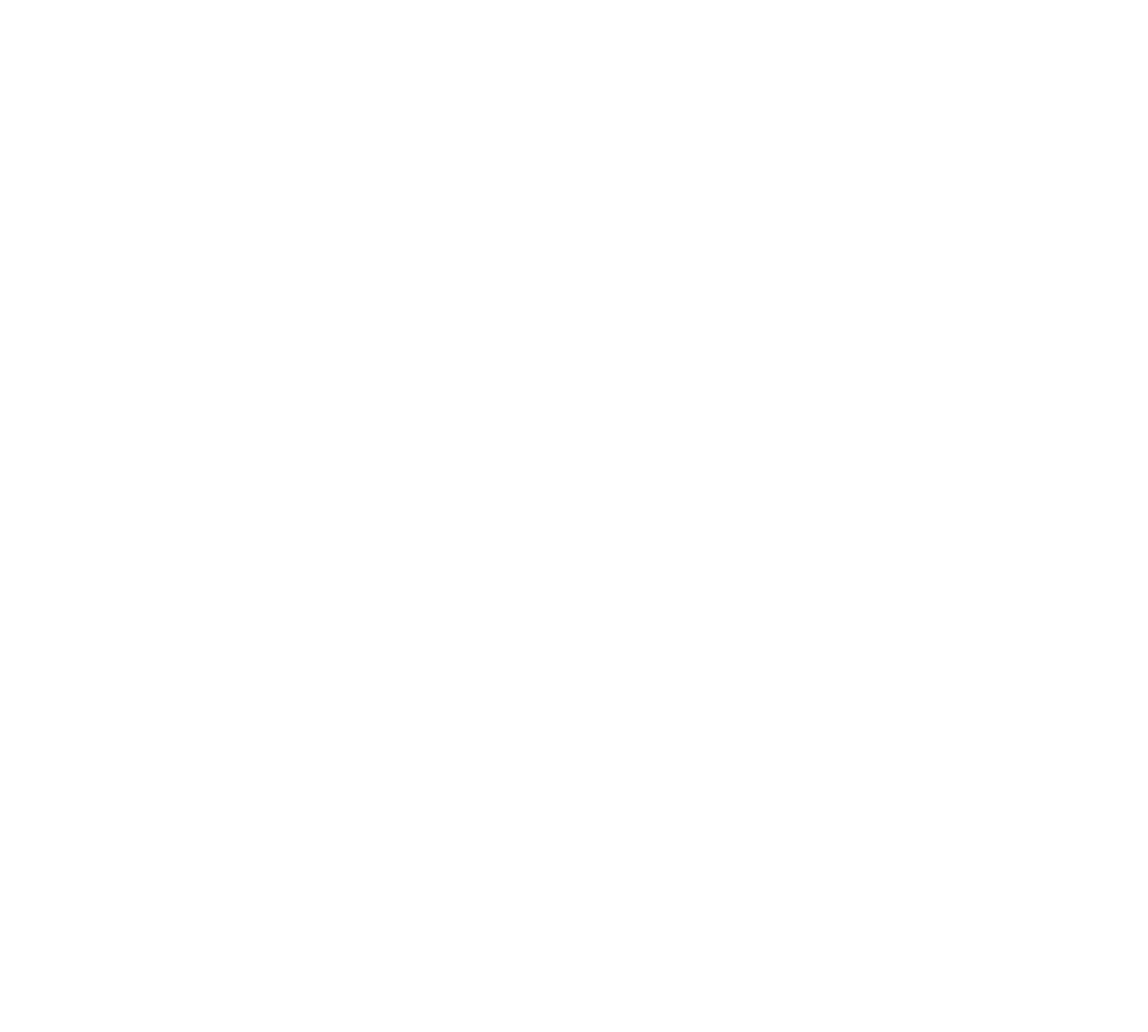
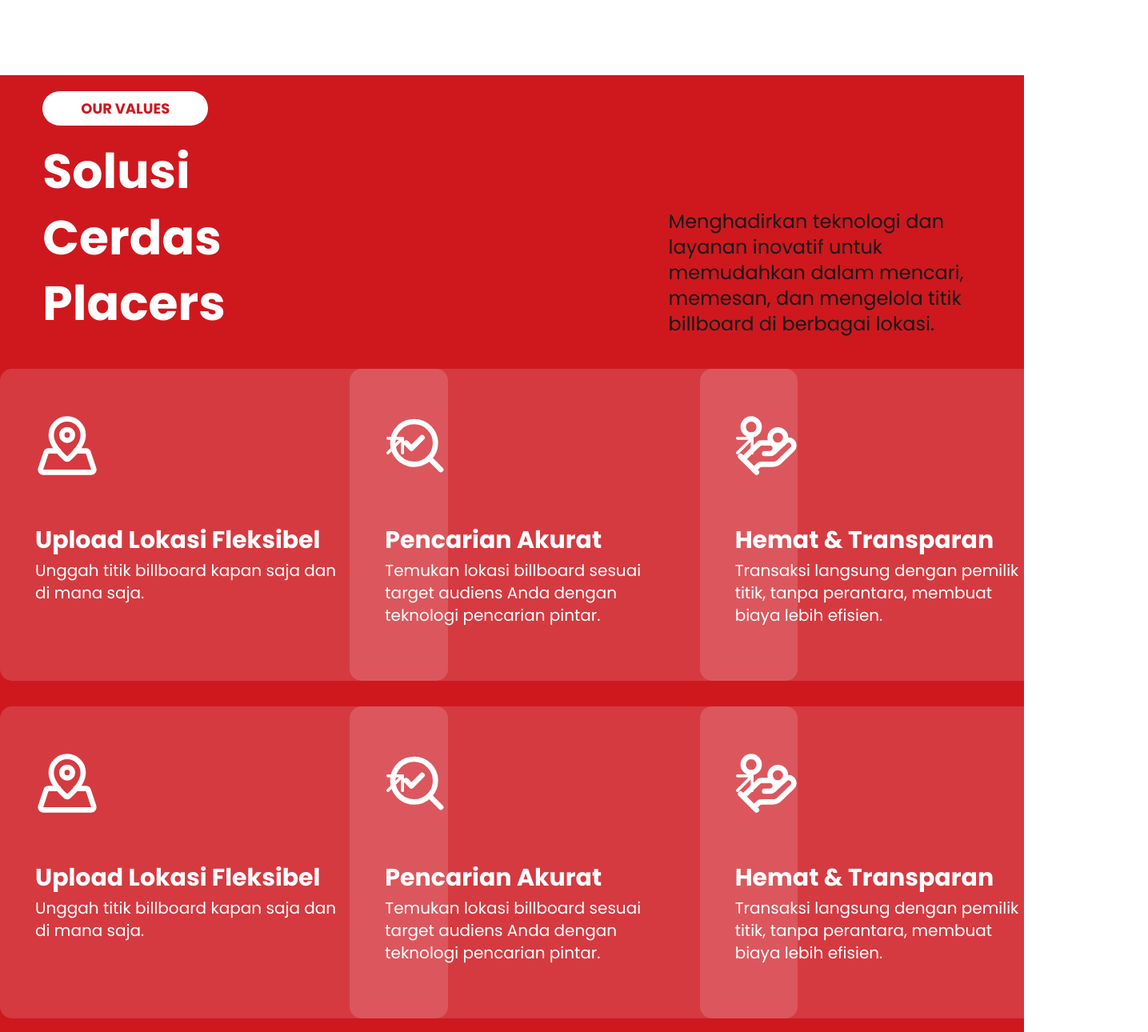
Before and after one commit to Utero-Interns/placers-website, a Next.js app: page / in a window 1280 px wide. Shown: the part 1200-2490 px from the top of the page at 80% size, 1435 px wide, since content can reach past the window. Before the commit the page ends 1198 px from the top, so only its background shows below. Built offline with nearby package versions, Linux system fonts and the light colour scheme.

Commit message:
make values section and minor fixes

```diff
--- a/app/page.tsx
+++ b/app/page.tsx
@@ -1,6 +1,8 @@
 import NavBar from "@/components/NavBar";
 import LandingHero from "@/components/landingpage/LandingHero";
 import LandingAboutUs from "@/components/landingpage/LandingAboutUs";
+import LandingValues from "@/components/landingpage/LandingValues";
+
 export default function Home() {
   return (
     <div className="bg-white">
@@ -8,6 +10,7 @@ export default function Home() {
       <main>
         <LandingHero />
         <LandingAboutUs />
+        <LandingValues />
       </main>
     </div>
   );
--- a/components/NavBar.tsx
+++ b/components/NavBar.tsx
@@ -18,10 +18,10 @@ export default function NavBar() {
 
           <ul className="flex space-x-12">
             <li>
-              <a href="/" className="text-gray-700 font-medium text-2xl hover:text-[--color-primary]">Beranda</a>
+              <a href="/" className="text-gray-700 font-medium text-2xl hover:text-[var(--color-primary)]">Beranda</a>
             </li>
             <li className="relative group">
-              <button className="text-gray-700 font-medium text-2xl hover:text-[--color-primary]">Populer</button>
+              <button className="text-gray-700 font-medium text-2xl hover:text-[var(--color-primary)]">Populer</button>
               <ul className="absolute left-0 mt-2 w-40 bg-white border rounded shadow-md opacity-0 group-hover:opacity-100 group-hover:translate-y-0 transition-all duration-200 transform -translate-y-2 invisible group-hover:visible z-10">
                 <li>
                   <a href="/news" className="block px-4 py-2 text-gray-700 hover:bg-red-100">News</a>
@@ -32,7 +32,7 @@ export default function NavBar() {
               </ul>
             </li>
             <li>
-              <a href="/" className="text-gray-700 font-medium text-2xl hover:text-[--color-primary]">Upgrade ke Seller</a>
+              <a href="/" className="text-gray-700 font-medium text-2xl hover:text-[var(--color-primary)]">Upgrade ke Seller</a>
             </li>
           </ul>
         </div>
@@ -42,7 +42,7 @@ export default function NavBar() {
         <div className="flex items-center space-x-9">
           {/* Language Dropdown */}
           <div className="relative group">
-            <button className="flex items-center gap-1 text-gray-700 hover:text-[--color-primary]">
+            <button className="flex items-center gap-1 text-gray-700 hover:text-[var(--color-primary)]">
               <Globe className="w-10 h-10" />
             </button>
             <ul className="absolute left-0 mt-2 w-40 bg-white border rounded shadow-md opacity-0 group-hover:opacity-100 group-hover:translate-y-0 transition-all duration-200 transform -translate-y-2 invisible group-hover:visible z-10">
@@ -61,14 +61,14 @@ export default function NavBar() {
 
 
           {/* Cart Icon */}
-          <a href="/cart" className="text-gray-700 hover:text-[--color-primary]">
+          <a href="/cart" className="text-gray-700 hover:text-[var(--color-primary)]">
             <ShoppingCart className="w-10 h-10" />
           </a>
 
           {/* Daftar Button */}
           <a
             href="/register"
-            className="bg-red-600 text-2xl text-white px-4 py-2 rounded-2xl font-medium hover:bg-red-700 transition w-40 h-16 flex items-center justify-center"
+            className="bg-[var(--color-primary)] text-2xl text-white px-4 py-2 rounded-2xl font-medium hover:bg-gray-200 hover:text-[var(--color-primary)] transition w-40 h-16 flex items-center justify-center"
           >
             Daftar
           </a>
--- a/components/landingpage/LandingAboutUs.tsx
+++ b/components/landingpage/LandingAboutUs.tsx
@@ -1,6 +1,6 @@
 export default function LandingAboutUs() {
     return (
-        <section id="about-us" className="flex items-center justify-center bg-white w-full pt-5">
+        <section id="about-us" className="flex items-center justify-center bg-white w-full mt-5">
             <div className="flex flex-col items-center border-4 rounded-2xl border-dashed border-[var(--color-primary)] py-16 px-40 w-11/12 space-y-4" >
                 <h1 className="text-white text-[18px] font-bold bg-[var(--color-primary)] py-2 px-12 w-fit rounded-full">
                     ABOUT US
--- a/components/landingpage/LandingValues.tsx
+++ b/components/landingpage/LandingValues.tsx
@@ -0,0 +1,58 @@
+import ValuesCard from "./ValuesCard";
+import { MapPinned, SearchCheck, HandCoins } from "lucide-react";
+
+export default function LandingValues() {
+    return(
+        <section id="values" className="flex flex-col items-center justify-center bg-[var(--color-primary)] w-full pt-5 mt-24">
+            <div className="flex justify-start w-11/12">
+                <h1 className="text-[var(--color-primary)] text-[18px] font-bold bg-white rounded-full py-2 px-12">
+                    OUR VALUES
+                </h1>
+            </div>
+
+
+            <div className="flex justify-between items-end w-11/12 mt-4">
+                <h1 className="text-white text-6xl font-bold w-1/4 leading-snug">
+                    Solusi Cerdas Placers
+                </h1>
+
+                <p className="w-1/3 text-2xl">
+                    Menghadirkan teknologi dan layanan inovatif untuk memudahkan dalam mencari, memesan, dan mengelola titik billboard di berbagai lokasi.
+                </p>
+            </div>
+
+            <div className="grid grid-cols-3 gap-8 mt-10 mb-20">
+                <ValuesCard
+                    icon={MapPinned}
+                    title="Upload Lokasi Fleksibel"
+                    description="Unggah titik billboard kapan saja dan di mana saja."
+                />
+                <ValuesCard
+                    icon={SearchCheck}
+                    title="Pencarian Akurat"
+                    description="Temukan lokasi billboard sesuai target audiens Anda dengan teknologi pencarian pintar."
+                />
+                <ValuesCard
+                    icon={HandCoins}
+                    title="Hemat & Transparan"
+                    description="Transaksi langsung dengan pemilik titik, tanpa perantara, membuat biaya lebih efisien."
+                />
+                <ValuesCard
+                    icon={MapPinned}
+                    title="Upload Lokasi Fleksibel"
+                    description="Unggah titik billboard kapan saja dan di mana saja."
+                />
+                <ValuesCard
+                    icon={SearchCheck}
+                    title="Pencarian Akurat"
+                    description="Temukan lokasi billboard sesuai target audiens Anda dengan teknologi pencarian pintar."
+                />
+                <ValuesCard
+                    icon={HandCoins}
+                    title="Hemat & Transparan"
+                    description="Transaksi langsung dengan pemilik titik, tanpa perantara, membuat biaya lebih efisien."
+                />
+            </div>
+        </section>
+    );
+}
--- /dev/null
+++ b/components/landingpage/ValuesCard.tsx
@@ -0,0 +1,23 @@
+import { ArrowUpRight } from "lucide-react";
+
+type ValuesCardProps = {
+  icon: React.ElementType;
+  title: string;
+  description: string;
+};
+
+export default function ValuesCard({ icon: Icon, title, description }: ValuesCardProps) {
+  return (
+    <div className="bg-white/15 py-14 px-11 h-[390px] w-[560px] rounded-[15px] space-y-11">
+      <div className="flex justify-between items-center">
+        <Icon className="text-white w-20 h-20 mb-4" />
+        <ArrowUpRight className="text-white w-11 h-11 mb-4" />
+      </div>
+
+      <div className="space-y-1.5 w-4/5">
+        <h1 className="text-white text-3xl font-bold">{title}</h1>
+        <p className="text-white text-xl">{description}</p>
+      </div>
+    </div>
+  );
+}
```
